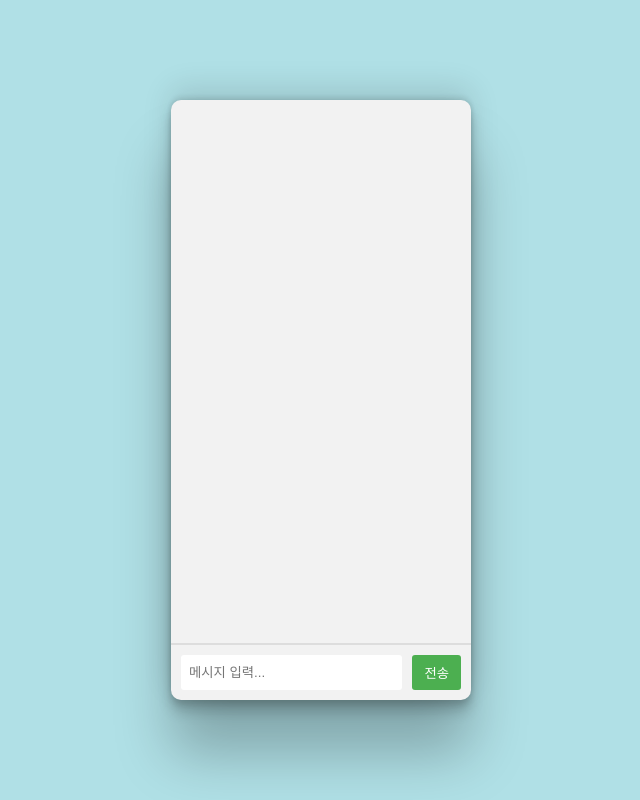
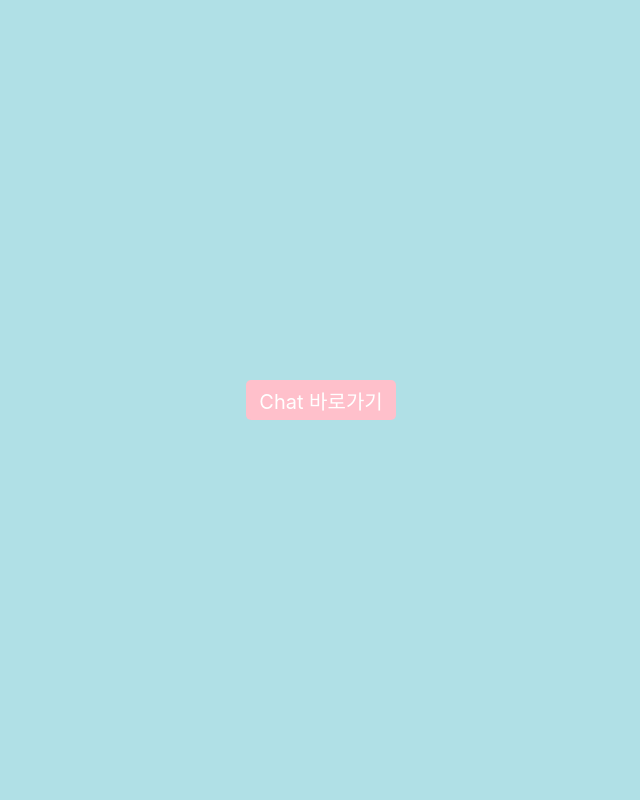
Before and after one commit to jominuk/Ai-Chat, a React (Create React App) app: page / in a window 1280 px wide. Shown: the whole page, without its empty margins (319-959 px from the left). Built offline with nearby package versions, Linux system fonts and the light colour scheme.

Commit message:
:art: button

```diff
--- /dev/null
+++ b/src/page/Chat.tsx
@@ -0,0 +1,32 @@
+import React from "react";
+import { useNavigate } from "react-router-dom";
+import styled from "styled-components";
+
+const Chat = () => {
+  const navigate = useNavigate();
+
+  return (
+    <>
+      <StGo onClick={() => navigate("/ai")}>Chat 바로가기</StGo>
+    </>
+  );
+};
+
+export default Chat;
+
+const StGo = styled.div`
+  background-color: pink;
+  display: flex;
+  justify-content: center;
+  align-items: center;
+  height: 40px;
+  width: 150px;
+  font-size: 20px;
+  border-radius: 5px;
+  color: white;
+  cursor: pointer;
+  transition: 0.5s;
+  &:hover {
+    color: black;
+  }
+`;
--- a/src/shared/Router.tsx
+++ b/src/shared/Router.tsx
@@ -2,13 +2,15 @@ import React from "react";
 import { BrowserRouter, Route, Routes } from "react-router-dom";
 import Layout from "src/ui/Layout";
 import Ai from "src/page/Ai";
+import Chat from "src/page/Chat";
 
 const Router = () => {
   return (
     <BrowserRouter>
       <Layout>
         <Routes>
-          <Route path="/" element={<Ai />} />
+          <Route path="/ai" element={<Ai />} />
+          <Route path="/" element={<Chat />} />
         </Routes>
       </Layout>
     </BrowserRouter>
```
